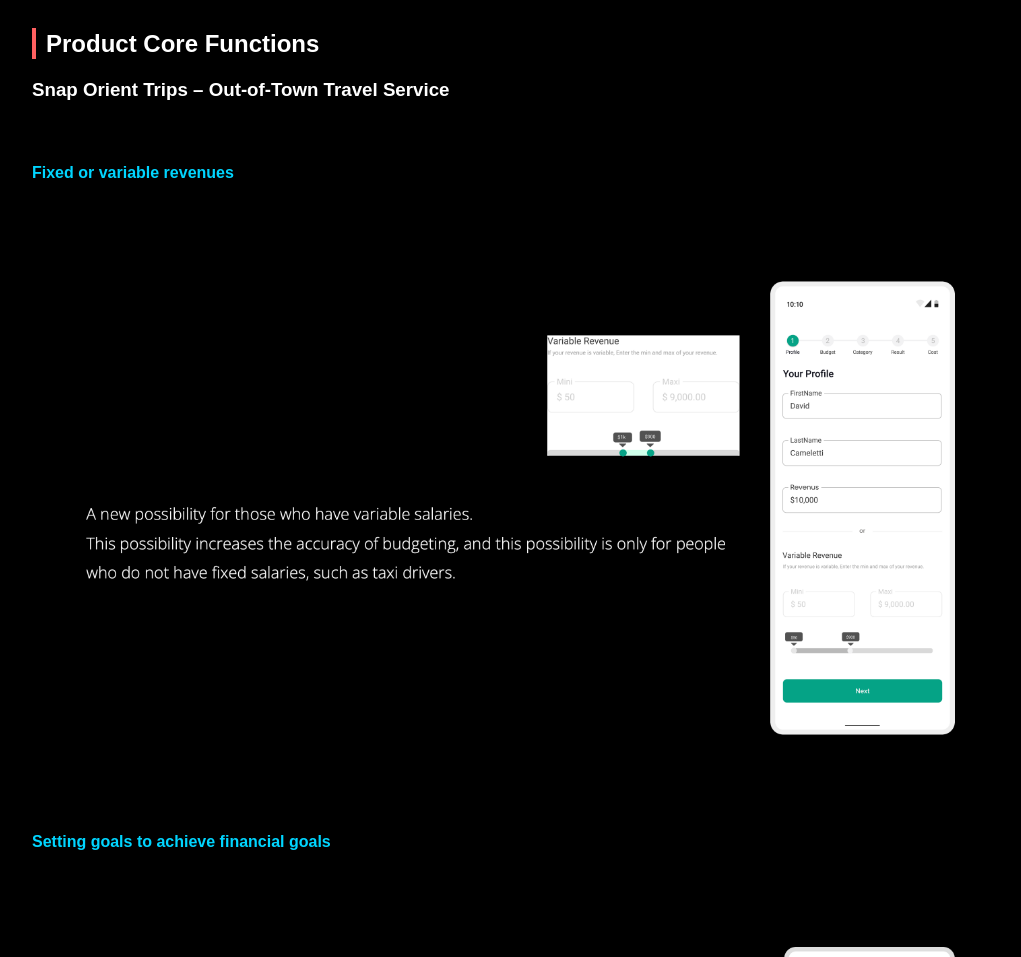
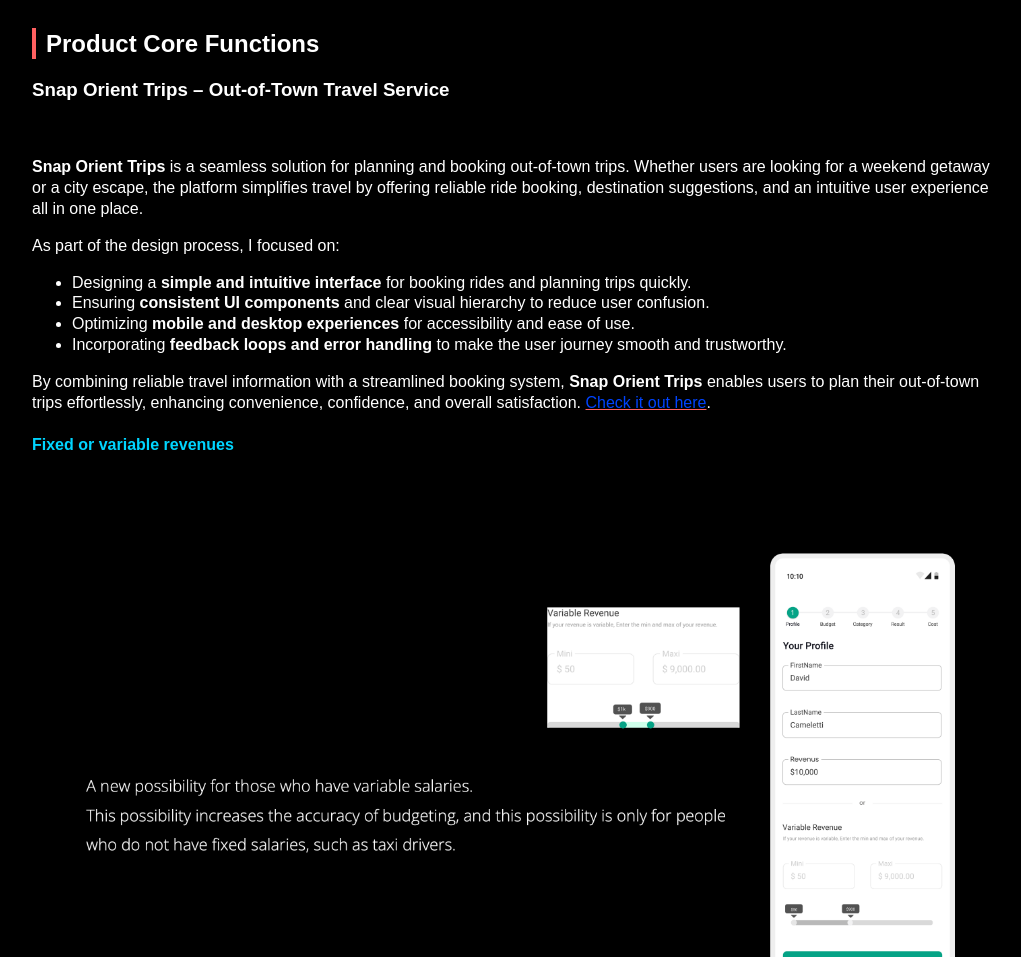
Before and after one commit to Nejhalo/nejhalo.github.io, a plain HTML site: page Work/OrrientTrips.html in a window 1280 px wide. Shown: the part 4308-5265 px from the top of the page, without its empty margins (233-1254 px from the left). Drawn offline with Linux system fonts and the light colour scheme; a script that the page names is missing; a web font is replaced by a local one.

Commit message:
push the changes

```diff
--- a/Work/OrrientTrips.html
+++ b/Work/OrrientTrips.html
@@ -328,7 +328,7 @@
       <section id="fifth">
         <h2>Product Core Functions</h2>
         <h3>Snap Orient Trips – Out-of-Town Travel Service</h3><br>
-
+<p><strong>Snap Orient Trips</strong> is a seamless solution for planning and booking out-of-town trips. Whether users are looking for a weekend getaway or a city escape, the platform simplifies travel by offering reliable ride booking, destination suggestions, and an intuitive user experience all in one place.</p> <p>As part of the design process, I focused on:</p> <ul> <li>Designing a <strong>simple and intuitive interface</strong> for booking rides and planning trips quickly.</li> <li>Ensuring <strong>consistent UI components</strong> and clear visual hierarchy to reduce user confusion.</li> <li>Optimizing <strong>mobile and desktop experiences</strong> for accessibility and ease of use.</li> <li>Incorporating <strong>feedback loops and error handling</strong> to make the user journey smooth and trustworthy.</li> </ul> <p>By combining reliable travel information with a streamlined booking system, <strong>Snap Orient Trips</strong> enables users to plan their out-of-town trips effortlessly, enhancing convenience, confidence, and overall satisfaction. <a href="https://orienttrips.com/snapp-taxi" target="_blank">Check it out here</a>.</p>
 
 
         <!--
```
Also changed, not shown: Orrienttrips-img/2025-11-25 15.45.04.jpg (added), Orrienttrips-img/Screenshot 2025-11-25 at 4.41.07 PM.png (added), Orrienttrips-img/snapp.png (added).
